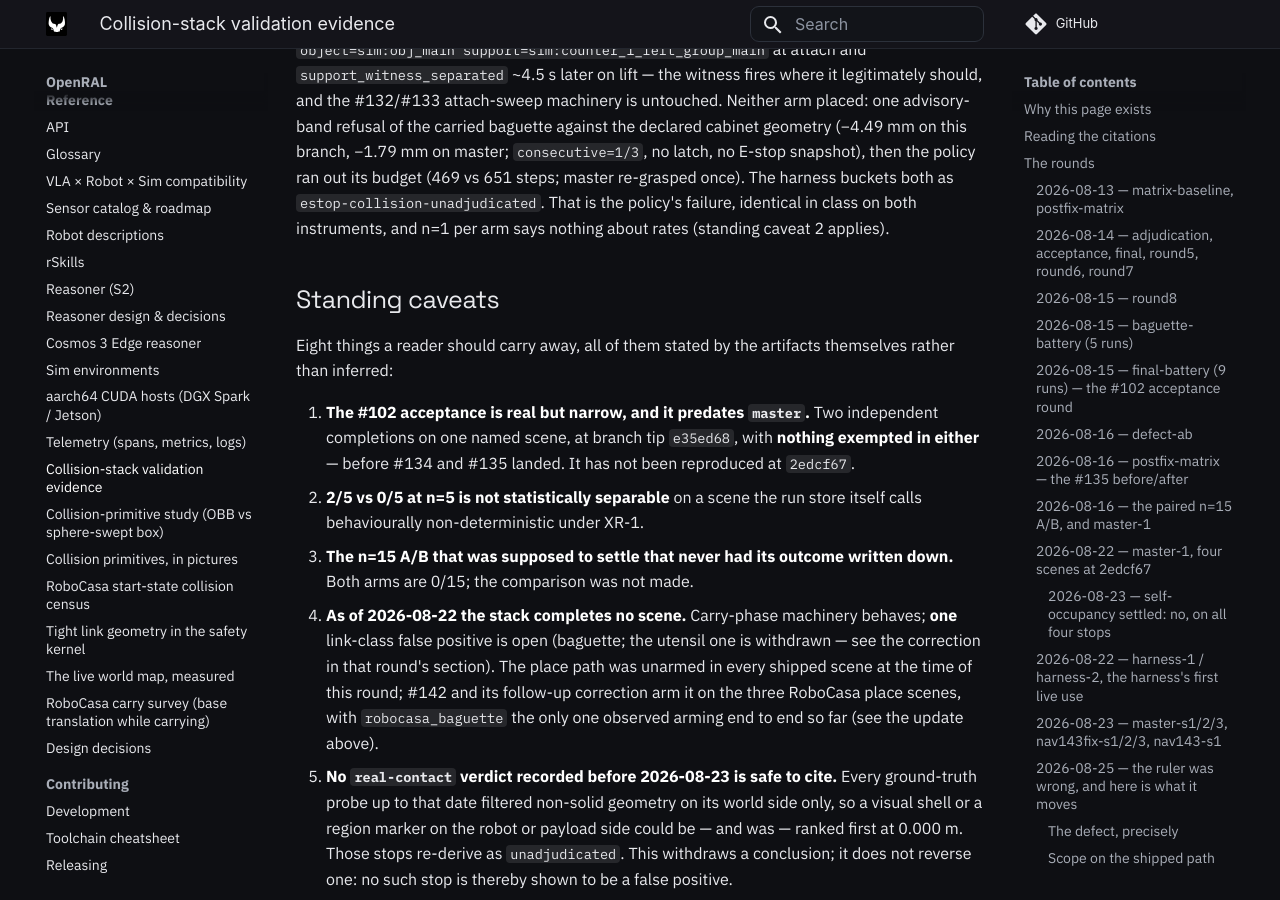
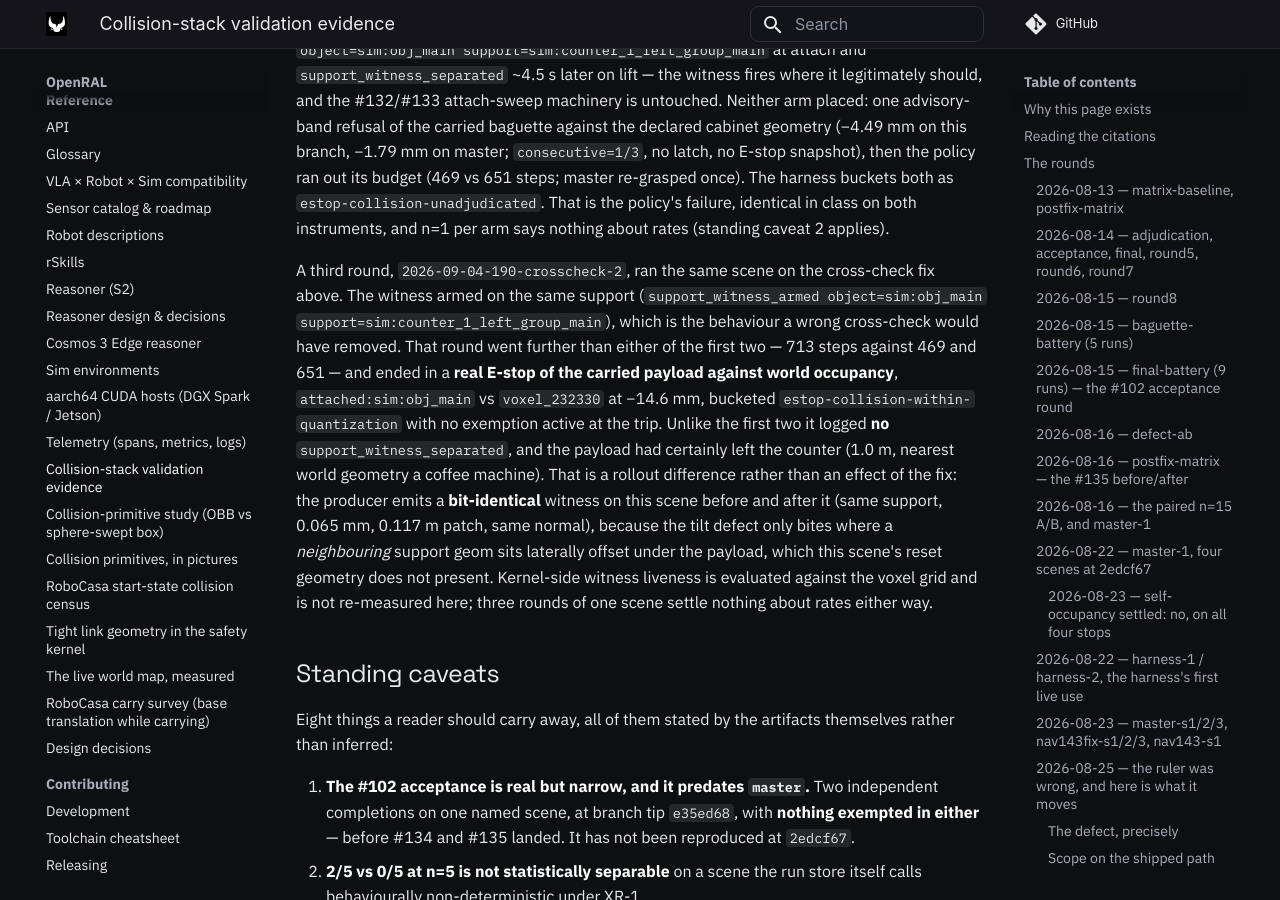
Before and after one commit to OpenRAL/openral, an MkDocs documentation site: the page built from docs/reference/collision-validation-evidence.md, in a window 1280 px wide and 900 px high, scrolled down 28100 px. Built offline with MkDocs 1.6.1 and Material for MkDocs 9.7.7, drawn with Linux system fonts in a browser that asks for light colours; comment, search, counter and statistics services are not loaded.

Commit message:
docs(collision): record the cross-check round on the fixed commit
Co-Authored-By: Claude Opus 5 (1M context) <noreply@anthropic.com>
Claude-Session: https://claude.ai/code/session_01HSutpDDKU5QufdAPtubnaP
Signed-off-by: Adrian <adrian@qualiastudios.dev>

```diff
--- a/docs/reference/collision-validation-evidence.md
+++ b/docs/reference/collision-validation-evidence.md
@@ -1178,6 +1178,24 @@ harness buckets both as `estop-collision-unadjudicated`. That is the policy's
 failure, identical in class on both instruments, and n=1 per arm says nothing
 about rates (standing caveat 2 applies).
 
+A third round, `2026-09-04-190-crosscheck-2`, ran the same scene on the
+cross-check fix above. The witness armed on the same support
+(`support_witness_armed object=sim:obj_main support=sim:counter_1_left_group_main`),
+which is the behaviour a wrong cross-check would have removed. That round went
+further than either of the first two — 713 steps against 469 and 651 — and
+ended in a **real E-stop of the carried payload against world occupancy**,
+`attached:sim:obj_main` vs `voxel_232330` at −14.6 mm, bucketed
+`estop-collision-within-quantization` with no exemption active at the trip.
+Unlike the first two it logged **no** `support_witness_separated`, and the
+payload had certainly left the counter (1.0 m, nearest world geometry a coffee
+machine). That is a rollout difference rather than an effect of the fix: the
+producer emits a **bit-identical** witness on this scene before and after it
+(same support, 0.065 mm, 0.117 m patch, same normal), because the tilt defect
+only bites where a *neighbouring* support geom sits laterally offset under the
+payload, which this scene's reset geometry does not present. Kernel-side
+witness liveness is evaluated against the voxel grid and is not re-measured
+here; three rounds of one scene settle nothing about rates either way.
+
 ## Standing caveats
 
 Eight things a reader should carry away, all of them stated by the artifacts
```
